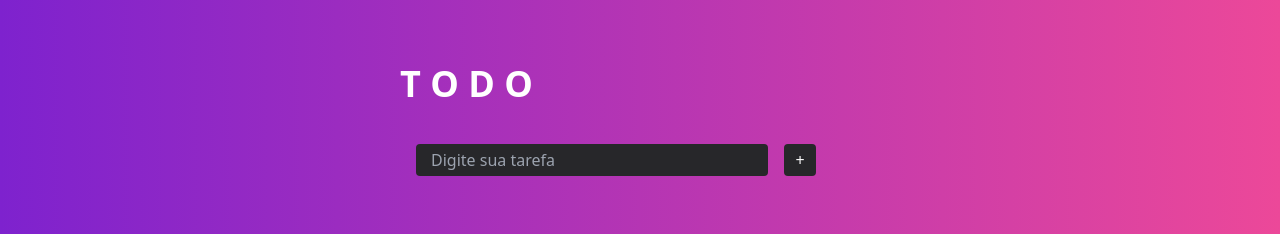
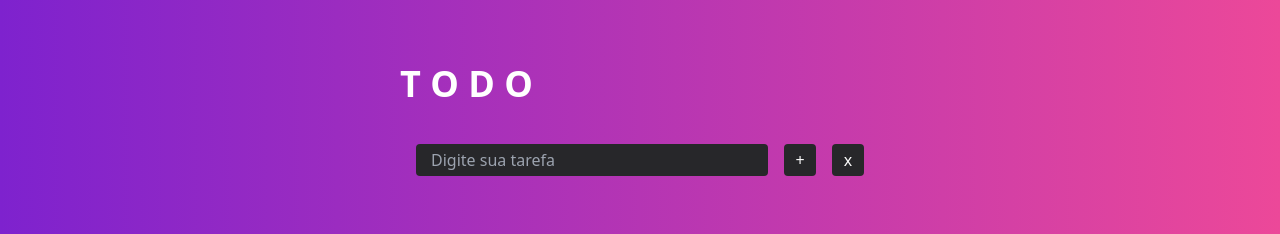
Before and after one commit to Artfel0216/Projeto-Findup, a Next.js app: page / in a window 1280 px wide. Shown: the top 234 px of the page. Built offline with nearby package versions, Linux system fonts and the light colour scheme.

Commit message:
atualização

```diff
--- a/src/app/page.tsx
+++ b/src/app/page.tsx
@@ -1,57 +1,64 @@
-"use client"
-import { useState } from "react"
+"use client";
+import { useState, useEffect } from "react";
 import { Line } from "../components/line";
 import TodoList from "@/components/TodoList";
 
-
-
 export default function Home() {
-
-
-
-    const [name, setName] = useState<string>("Arthur")
-
-    const [todos, setTodos] = useState<any>([]);
+  const [tasks, setTasks] = useState<{ checked: boolean; title: string }[]>(
+    JSON.parse(localStorage.getItem("todo") || "[]")
+  );
+  const [newTask, setNewTask] = useState<{ checked: boolean; title: string }>();
 
   const handleClick = (index: number) => {
-        const oldTodos = todos;
+    const oldTodos = tasks;
     oldTodos[index].checked = !oldTodos[index].checked;
     const newTodos = [...oldTodos];
 
-        setTodos(newTodos);
+    setTasks(newTodos);
+  };
+
+  function handleInputChange(event: any) {
+    setNewTask({ title: event.target.value, checked: false });
   }
 
-    const changeTodoList = (value: string) => {
-        const oldTodos = todos;
-        oldTodos.push({ title: value, checked: false });
-        const newTodos = [...oldTodos];
+  function addTask(e: any) {
+    if (newTask) {
+      setTasks([...tasks, newTask]);
+      setNewTask(undefined);
 
-        setTodos(newTodos);
+      e.preventDefault("Enter tasks");
+      e.preventDefault([tasks])
     }
+}
+
+function clearTasks(event: any) {
+    setTasks([]);
+}
+
+  useEffect(() => {
+    console.log(tasks);
+    localStorage.setItem("todo", JSON.stringify(tasks));
+  }, [tasks]);
 
   return (
     <div>
-
-           <TodoList changeTodoList={changeTodoList} />
-
-
-
+      <TodoList
+        addTask={addTask}
+        handleInputChange={handleInputChange}
+        newTask={newTask}
+        clearTask={clearTasks}
+      />
 
       {/* primeiro container */}
 
       <div className="flex gap-60 h-[15rem] bg-gradient-to-l from-pink-500 to-purple-700 text-white font-bold text-4xl">
-                <p className=" ml-[25rem] mt-[4rem]">
-                    T O D O
-                </p>
-
-
+        <p className=" ml-[25rem] mt-[4rem]">T O D O</p>
       </div>
 
       {/* segundo container container */}
 
       <div className="bg-zinc-800 w-[70vh] h-[57vh] absolute bottom-[8vh] ml-[26rem] rounded shadow-md">
-                {
-                    todos.map ((todo: any, index: number ) => (
+        {tasks.map((todo: any, index: number) => (
           <Line
             key={index}
             index={index}
@@ -59,8 +66,7 @@ export default function Home() {
             checked={todo.checked}
             handleClick={handleClick}
           />
-                    ))
-                }
+        ))}
       </div>
     </div>
   );
--- a/src/components/TodoList.tsx
+++ b/src/components/TodoList.tsx
@@ -1,52 +1,52 @@
-import { Input } from 'postcss'
-import input from 'postcss/lib/input'
-import React, {useState} from 'react'
 
-function TodoList ({changeTodoList} : {changeTodoList: (value:string) => void}) {
-    const [task, setTask] = useState(["arthur"])
-    const [newTask, setNewTask] = useState ("")
-
-
-    function handleInputChange (event: any) {
-      setNewTask(event.target.value)
+import React, { useState, useEffect } from "react";
+interface TodoListProps {
+  handleInputChange: (event: any) => void;
+  addTask: (event: any) => void;
+  newTask: { title: string; checked: boolean } | undefined;
+  clearTask: (event: any) => void;
 }
-
-    function addTask (e:any) {
-      e.preventDefault("Enter task")
-
-
-      if (newTask.trim() !== "") {
-        changeTodoList(newTask)
-      }
-
-      localStorage.setItem(newTask, "task")
-      setNewTask('')
-
-    }
-
-    function salvar(newTask: string) {
-        localStorage.info = document.getElementById ("dado")
-      }
+function TodoList({
+  addTask,
+  handleInputChange,
+  newTask,
+  clearTask,
+}: TodoListProps) {
 
   return (
+    <form
+      id="todo-form"
+      className="absolute flex items-center mt-[10rem]"
+      >
+      <div className="flex items-center cursor-pointer">
 
-              <form id='todo-form' className="absolute flex items-center mt-[10rem]"
-              onSubmit={addTask}>
-
-              <input  type="text" className=" p-[15px] rounded ml-[26rem] w-[22rem] text-zinc-50 h-[2rem] bg-zinc-800 border-none absolute"
-
-               placeholder='Digite sua tarefa'
-               value={newTask}
+      <input
+        type="text"
+        className=" p-[15px] rounded ml-[26rem] w-[22rem] text-zinc-50 h-[2rem] bg-zinc-800 border-none absolute"
+        placeholder="Digite sua tarefa"
+        value={newTask?.title ?? ""}
         onChange={handleInputChange}
       />
 
-                <button id='dado' className=" rounded flex items-center justify-center h-[2rem] absolute ml-[49rem] border-2 border-none w-[2rem]  bg-zinc-800 text-zinc-50">
+
+      <a
+        id="dado"
+        className=" rounded flex items-center justify-center h-[2rem] absolute ml-[49rem] border-2 border-none w-[2rem]  bg-zinc-800 text-zinc-50"
+        onClick={addTask}
+      >
         +
-                </button>
+      </a>
 
+      <a
+      className=" cursor-pointer rounded flex items-center justify-center h-[2rem] absolute ml-[52rem] border-2 border-none w-[2rem]  bg-zinc-800 text-zinc-50"
+      onClick={clearTask}
+      >
+        x
+      </a>
+
+      </div>
     </form>
-
-    )
+  );
 }
 
-export default TodoList
+export default TodoList;
```
Lines whose indentation alone changed are shown as unchanged.
